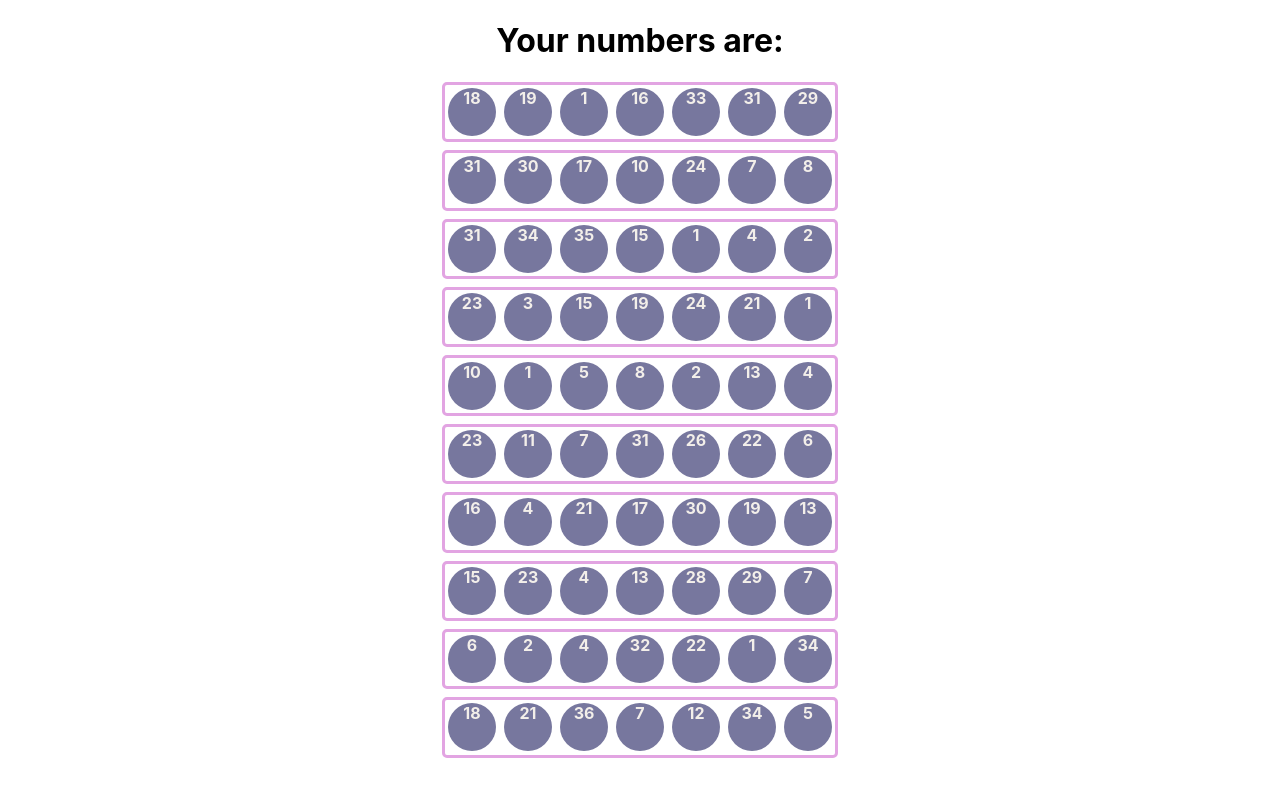
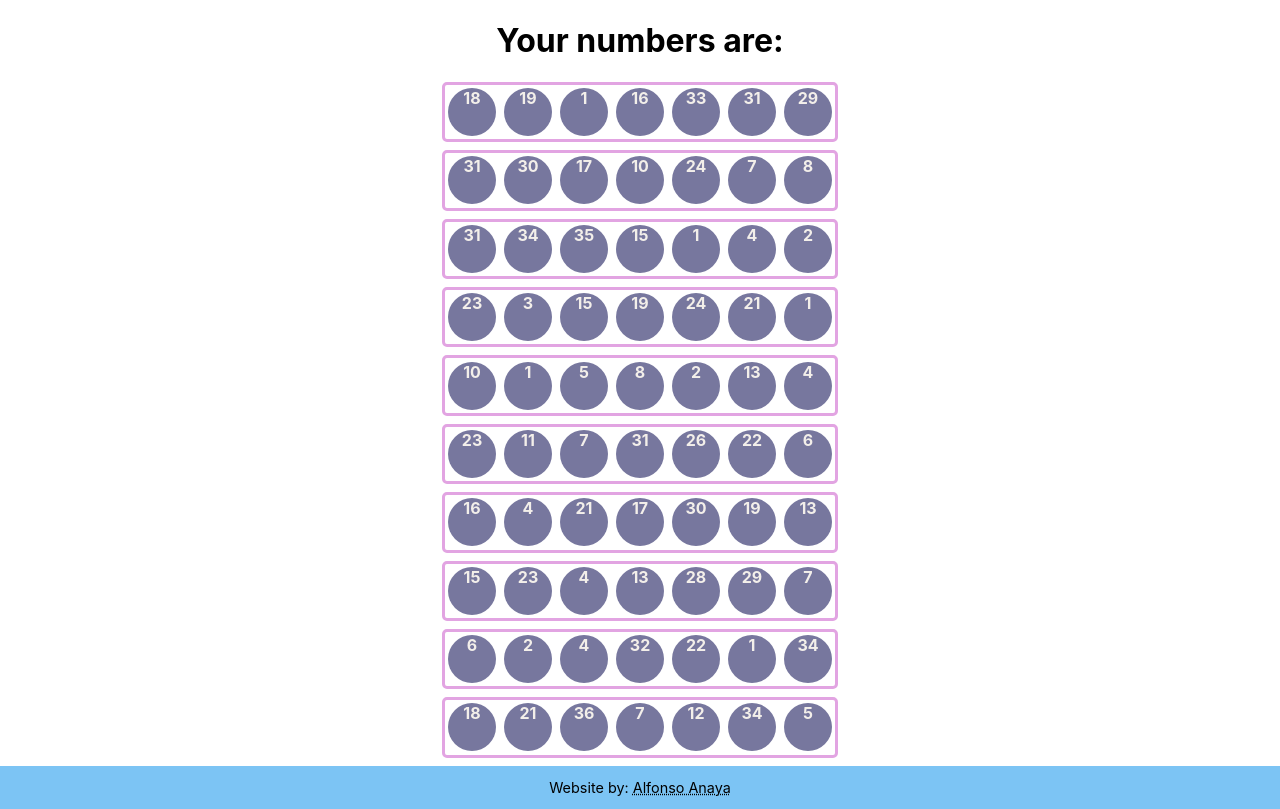
Before and after one commit to AlfonsoAnaya/lotto-picker-react, a React (Create React App) app: page / in a window 1280 px wide. Built offline with nearby package versions, Linux system fonts and the light colour scheme.

Commit message:
added footer

```diff
--- a/src/App.css
+++ b/src/App.css
@@ -25,3 +25,28 @@
   height: 3em;
 
 }
+
+footer {
+  font-family: var(--font-secondary);
+  font-size: .9em;
+  color: var(--color-white);
+  text-align: center;
+  height: 3em;
+  background-color: #4daff0bb;
+  display: flex;
+  justify-content: center;
+  align-items: center;
+}
+
+footer a {
+  text-decoration: underline dotted;
+  color: var(--color-white);
+  cursor: pointer;
+}
+
+footer a:hover {
+  text-decoration: underline solid;
+  color: var(--color-white);
+  cursor: pointer;
+  color: rgb(0, 118, 227);
+}
--- a/src/App.js
+++ b/src/App.js
@@ -1,5 +1,6 @@
 import './App.css';
 import PickNumbers from './components/PickNumbers.js';
+import Footer from "./components/Footer"
 
 let numberOfRows = 10;
 
@@ -8,6 +9,7 @@ function App() {
     <div className="App">
       <h1>Your numbers are:</h1>
       {Array(numberOfRows).fill(<PickNumbers />)}
+      <Footer />
     </div>
   );
 }
--- /dev/null
+++ b/src/components/Footer.js
@@ -0,0 +1,9 @@
+function Footer (){
+    return (
+        <footer>
+            <p>Website by: <a href="https://alfonsoanaya.netlify.app/"> Alfonso Anaya</a></p>
+        </footer>
+    )
+}
+
+export default Footer
```
